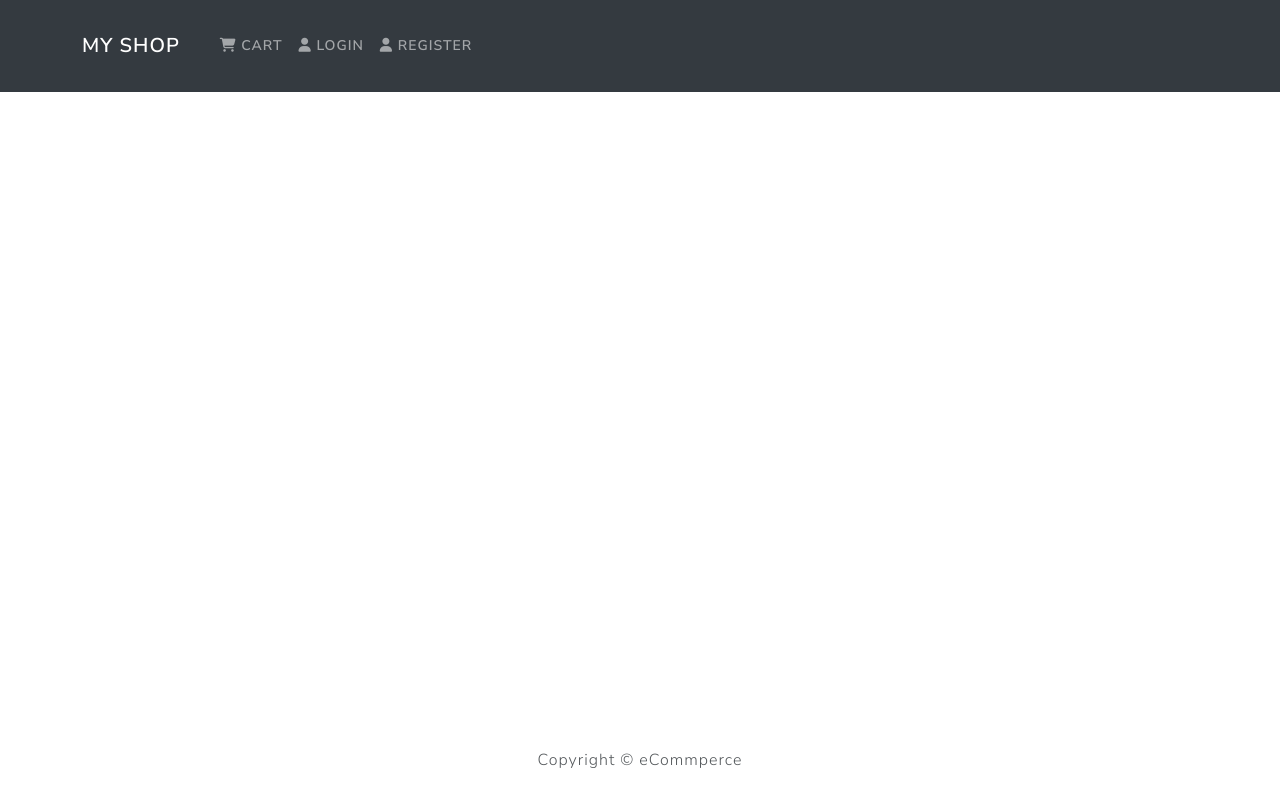
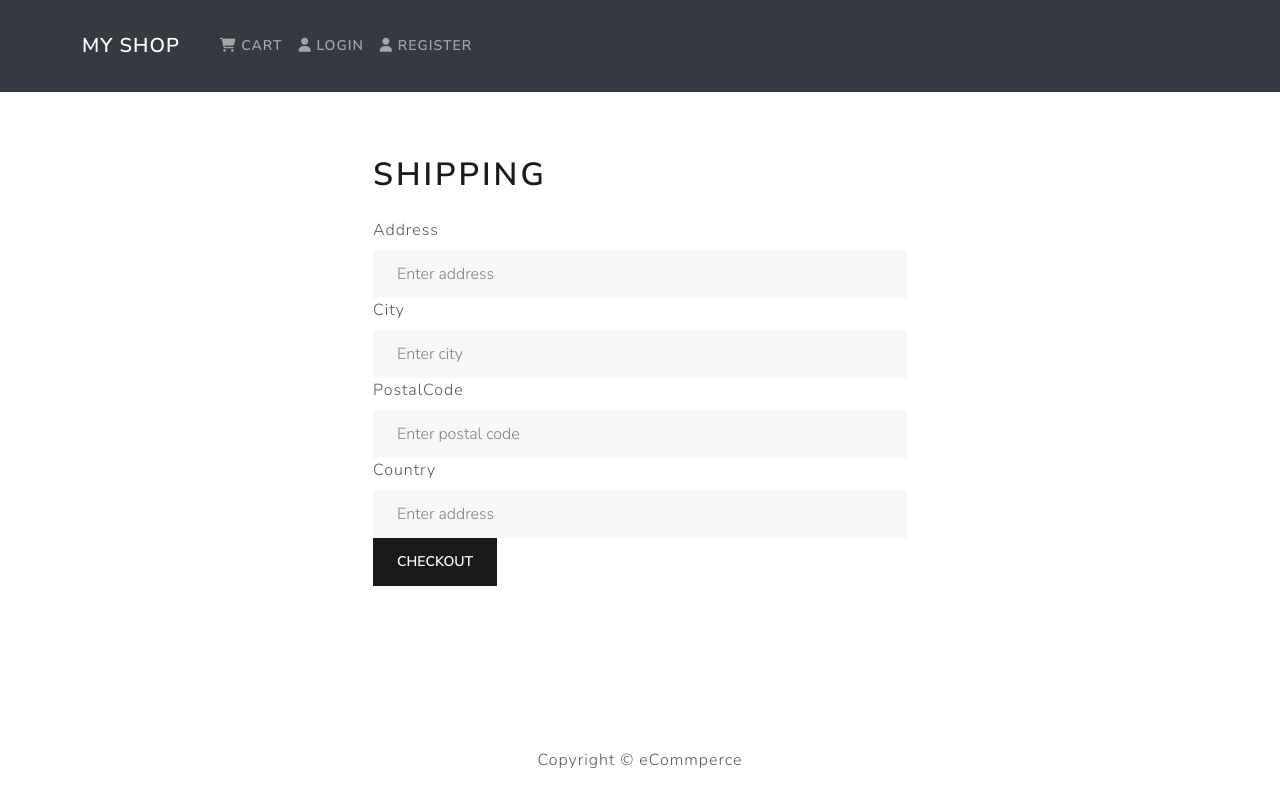
Before and after one commit to damianwalendzik/ecommerce, a React (Vite) app in the folder frontend/: page /shipping in a window 1280 px wide. Built offline with nearby package versions, Linux system fonts and the light colour scheme.

Commit message:
Shipping Screen added

```diff
--- a/frontend/src/App.jsx
+++ b/frontend/src/App.jsx
@@ -11,6 +11,7 @@ import CartScreen from './screens/CartScreen'
 import LoginScreen from './screens/LoginScreen'
 import RegisterScreen from './screens/RegisterScreen'
 import ProfileScreen from './screens/ProfileScreen'
+import ShippingScreen from './screens/ShippingScreen'
 
 
 function App() {
@@ -26,6 +27,7 @@ function App() {
           <Route path="/login" element={<LoginScreen />} />
           <Route path="/register" element={<RegisterScreen />} />
           <Route path="/profile" element={<ProfileScreen />} />
+          <Route path="/shipping" element={<ShippingScreen />} />
 
           {/* <Link to={`/product/${id}`}>View Product</Link> */}
 
--- a/frontend/src/screens/CartScreen.jsx
+++ b/frontend/src/screens/CartScreen.jsx
@@ -32,7 +32,7 @@ function CartScreen() {
 
 
   const checkoutHandler = () => {
-    navigate('/login?redirect=shipping')
+    navigate('/shipping')
   }
   return (
     <Row>
--- /dev/null
+++ b/frontend/src/screens/ShippingScreen.jsx
@@ -0,0 +1,85 @@
+import React from 'react'
+import { useState, useEffect } from 'react'
+import { Link, useNavigate } from 'react-router-dom'
+import { Form, Button, } from 'react-bootstrap'
+import { useSelector, useDispatch } from 'react-redux'
+import Message from '../components/Message'
+import Loader from '../components/Loader'
+import FormComponent from '../components/FormComponent'
+
+function ShippingScreen() {
+    const [address, setAddress] = useState('')
+    const [city, setCity] = useState('')
+    const [postalCode, setPostalCode] = useState('')
+    const [country, setCountry] = useState('')
+
+    const submitHandler = (e) => {
+        e.preventDefault()
+        console.log(e)
+        console.log("SUBMITTED")
+    }
+  return (
+    <FormComponent>
+      <Form onSubmit={submitHandler}>
+        <h1>Shipping</h1>
+        <Form.Group controlId='address'>
+            <Form.Label>
+                Address
+            </Form.Label>
+            <Form.Control   required
+                            type='text'
+                            placeholder='Enter address'
+                            value={address}
+                            onChange={(e) => setAddress(e.target.value)}
+                            >
+            </Form.Control>
+        </Form.Group>
+
+        <Form.Group controlId='address'>
+            <Form.Label>
+                City
+            </Form.Label>
+            <Form.Control   required
+                            type='text'
+                            placeholder='Enter city'
+                            value={city}
+                            onChange={(e) => setCity(e.target.value)}
+                            >
+            </Form.Control>
+        </Form.Group>
+
+        <Form.Group controlId='address'>
+            <Form.Label>
+                PostalCode
+            </Form.Label>
+            <Form.Control   required
+                            type='text'
+                            placeholder='Enter postal code'
+                            value={postalCode}
+                            onChange={(e) => setPostalCode(e.target.value)}
+                            >
+            </Form.Control>
+        </Form.Group>
+
+        <Form.Group controlId='address'>
+            <Form.Label>
+                Country
+            </Form.Label>
+            <Form.Control   required
+                            type='text'
+                            placeholder='Enter address'
+                            value={country}
+                            onChange={(e) => setCountry(e.target.value)}
+                            >
+            </Form.Control>
+        </Form.Group>
+        <Button type='submit' variant='primary'>
+        Checkout
+        </Button>
+
+        </Form>
+    </FormComponent>
+  )
+}
+
+export default ShippingScreen
```
